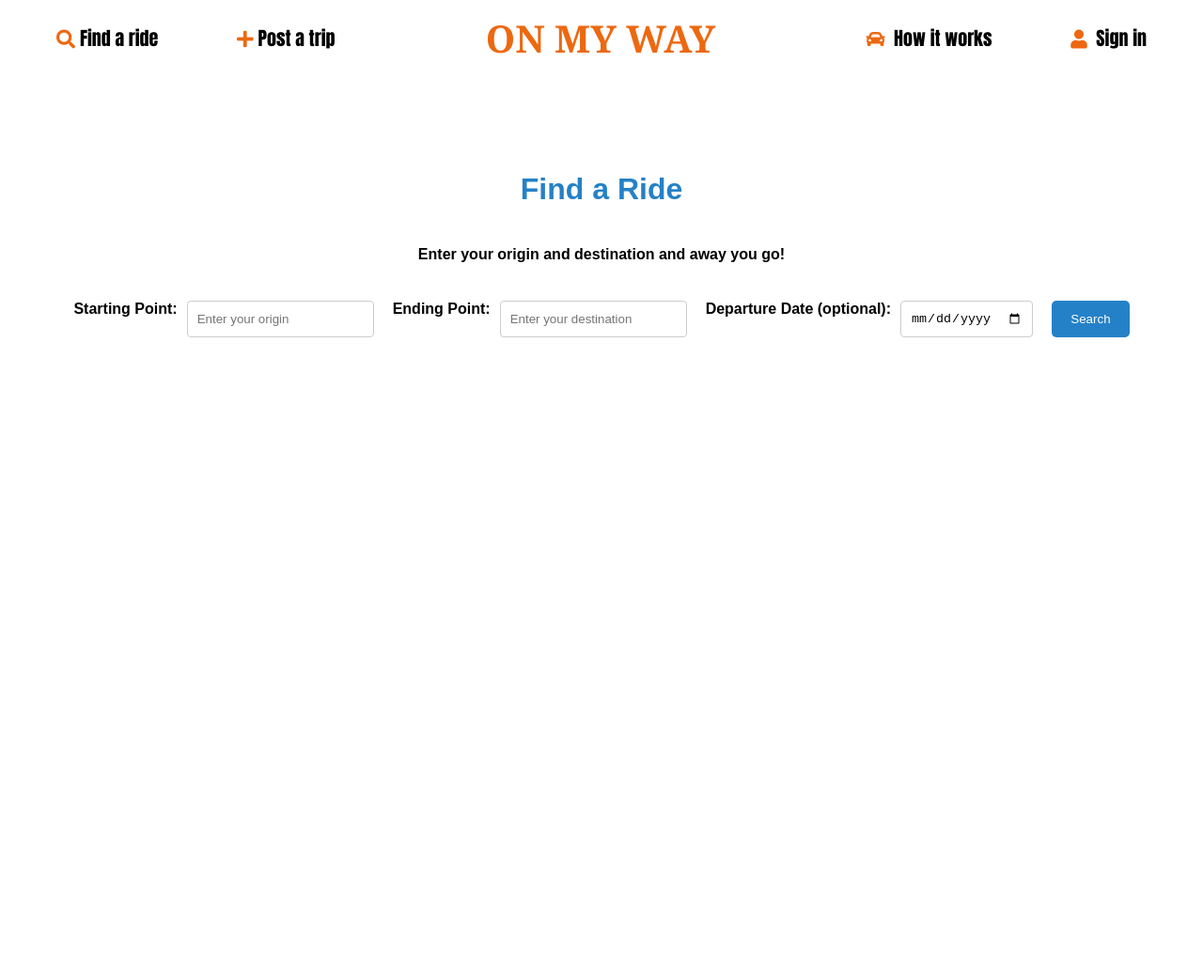
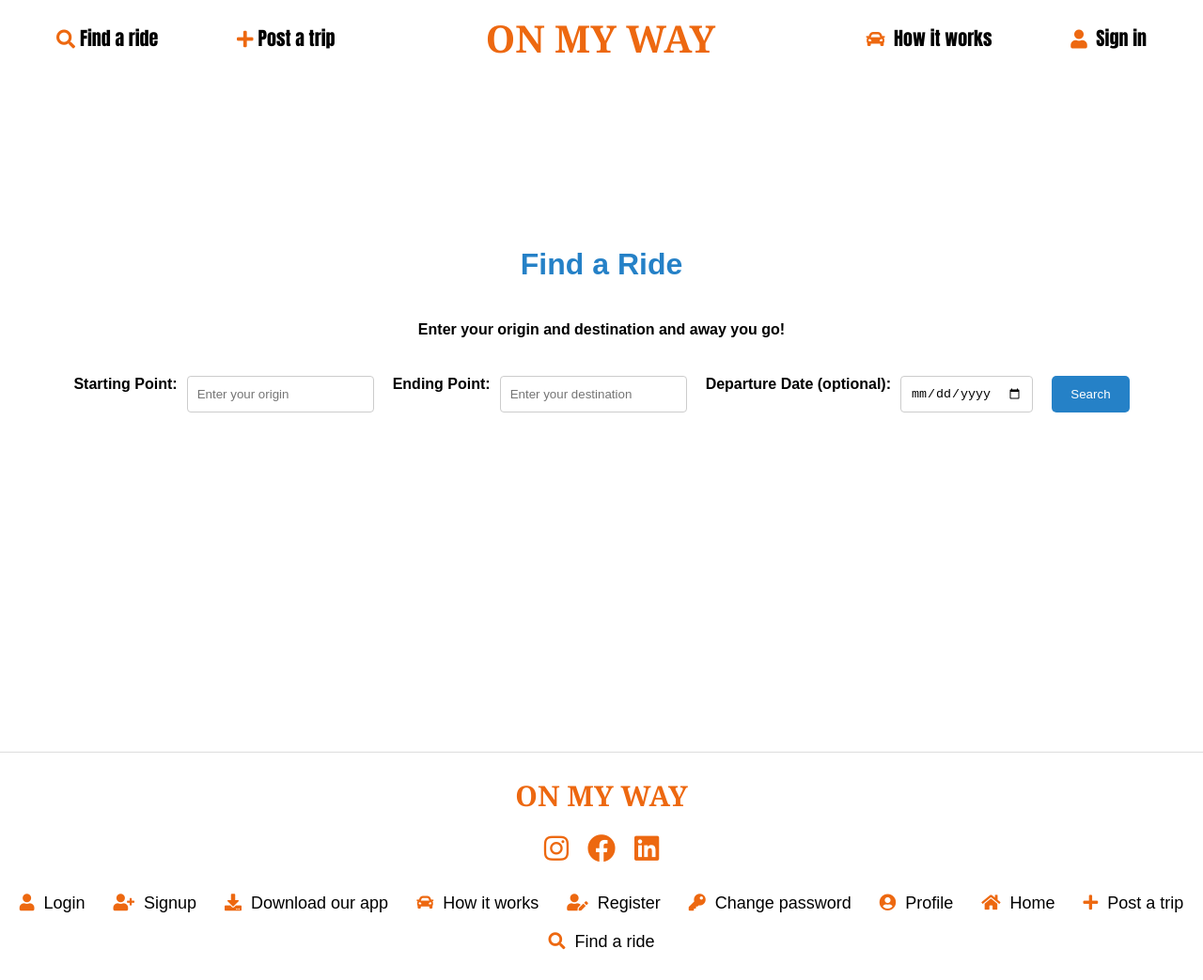
Before and after one commit to rajasekharanap/ON_MY_WAY, a Django app: page /find/ in a window 1280 px wide. Shown: the whole page at 94% size. Before the commit the page ends 800 px from the top, so only its background shows below. Run offline with Django 4.2, Linux system fonts and the light colour scheme; some libraries are stand-ins or nearby versions.

Commit message:
Footer added

```diff
--- a/onmyway/static/css/findtrip.css
+++ b/onmyway/static/css/findtrip.css
@@ -8,7 +8,7 @@
     flex-direction: column;
     justify-content: center;
     align-items: center;
-    height: 40vh; /* Set height to viewport height to center vertically */
+    height: 60vh; /* Set height to viewport height to center vertically */
 }
 
 .findtrip_heading {
--- a/onmyway/static/css/main.css
+++ b/onmyway/static/css/main.css
@@ -1,7 +1,30 @@
 /* common.html styles */
 /* common.html styles */
+html, body {
+    height: 100%;
+    margin: 0;
+    padding: 0;
+}
+
+.wrapper {
+    min-height: 100%;
+    display: flex;
+    flex-direction: column;
+}
+
 .contents {
-    margin-top: 80px; /* Adjust the margin-top to create space between the navbar and content */
+    flex: 1;
+    margin-top: 80px;
+}
+
+.foot {
+    background-color: white;
+    border-top: 1px solid #ddd;
+    width: 100%;
+}
+
+.foot {
+    flex-shrink: 0; /* Prevent footer from shrinking */
 }
 /* common.html styles */
 /* common.html styles */
@@ -108,7 +131,87 @@
 .navbar_dropdown:hover .navbar_dropdown-content {
     display: block;
 }
+/* navbar.html styles */
+/* navbar.html styles */
 
 
-/* navbar.html styles */
-/* navbar.html styles */
+/* footer.html styles */
+/* footer.html styles */
+/* footer.html styles */
+.footer {
+    background-color: white;
+}
+
+.footer_container {
+    display: flex;
+    flex-direction: column;
+    align-items: center;
+}
+
+.footer_left, .footer_center {
+    flex: 1;
+    text-align: center;
+    margin-bottom: 20px;
+}
+
+.footer_logo {
+    font-size: 30px;
+    font-weight: bold;
+    color: #ed6810;
+    font-family: Cambria, Cochin, Georgia, Times, 'Times New Roman', serif;
+    margin-bottom: 20px;
+}
+
+.footer_logo a {
+    text-decoration: none;
+    color: inherit;
+}
+
+.footer_socials {
+    list-style: none;
+    margin: 0;
+    padding: 0;
+    display: flex;
+    justify-content: center;
+}
+
+.footer_socials li {
+    margin: 0 10px;
+    font-size: 30px;
+}
+
+.footer_socials a {
+    color: #000;
+    text-decoration: none;
+}
+
+.footer_navlinks {
+    list-style: none;
+    margin: 0;
+    padding: 0;
+    display: flex;
+    flex-wrap: wrap;
+    justify-content: center;
+}
+
+.footer_navlinks li {
+    margin: 10px 15px;
+    font-size: 18px;
+}
+
+.footer_navlinks a {
+    text-decoration: none;
+    color: #000;
+    font-weight: normal;
+}
+
+.footer_navlinks li a i {
+    margin-right: 5px;
+}
+
+.footer_navlinks li a i, .footer_socials a i {
+    color: #ed6810;
+}
+/* footer.html styles */
+/* footer.html styles */
+/* footer.html styles */
--- a/onmyway/static/css/users.css
+++ b/onmyway/static/css/users.css
@@ -434,7 +434,6 @@
   text-align: left;
   margin-left: 160px;
   margin-top: 20px;
-
 }
 
 .userprofile_edit{
--- a/onmyway/templates/common.html
+++ b/onmyway/templates/common.html
@@ -13,17 +13,21 @@
     <link rel="stylesheet" href="{% static 'css/posttrip.css' %}" >
     <link rel="stylesheet" href="{% static 'css/findtrip.css' %}" >
     <link rel="stylesheet" href="{% static 'css/otherpages.css' %}" >
-        <script async src="https://maps.googleapis.com/maps/api/js?key=AIzaSyB9S2nKTNEkXOLWpwOUKJi2-R26z6Hxlag&libraries=places&callback=initMap">
-</script>
+    <link rel="stylesheet" href="{% static 'css/footer.css' %}" > <!-- New CSS file for footer -->
+    <script async src="https://maps.googleapis.com/maps/api/js?key=YOUR_API_KEY&libraries=places&callback=initMap"></script>
 </head>
 <body>
+    <div class="wrapper">
         <div class="nav">
             {% include "navigation/navbar.html" %}
         </div>
         <div class="contents">
             {% block content %}
-
             {% endblock %}
+        </div>
+    </div>
+    <div class="foot">
+        {% include "navigation/footer.html" %}
     </div>
     <script src="https://cdn.jsdelivr.net/npm/bootstrap@5.3.0-alpha1/dist/js/bootstrap.bundle.min.js"></script>
 </body>
--- /dev/null
+++ b/onmyway/templates/navigation/footer.html
@@ -0,0 +1,26 @@
+<footer class="footer">
+    <div class="footer_container">
+        <div class="footer_left">
+            <h2 class="footer_logo"><a href="/">ON MY WAY</a></h2>
+            <ul class="footer_socials">
+                <li><a href="#"><i class="fab fa-instagram"></i></a></li>
+                <li><a href="#"><i class="fab fa-facebook"></i></a></li>
+                <li><a href="#"><i class="fab fa-linkedin"></i></a></li>
+            </ul>
+        </div>
+        <div class="footer_center">
+            <ul class="footer_navlinks">
+                <li><a href="/login"><i class="fas fa-user"></i> Login</a></li>
+                <li><a href="/register"><i class="fas fa-user-plus"></i> Signup</a></li>
+                <li><a href="#"><i class="fas fa-download"></i> Download our app</a></li>
+                <li><a href="/working"><i class="fas fa-car"></i> How it works</a></li>
+                <li><a href="{% url 'register' %}"><i class="fas fa-user-edit"></i> Register</a></li>
+                <li><a href="{% url 'changepassword' %}"><i class="fas fa-key"></i> Change password</a></li>
+                <li><a href="{% url 'userprofile' %}"><i class="fas fa-user-circle"></i> Profile</a></li>
+                <li><a href="/"><i class="fas fa-home"></i> Home</a></li>
+                <li><a href="/post"><i class="fas fa-plus"></i> Post a trip</a></li>
+                <li><a href="/find"><i class="fas fa-search"></i> Find a ride</a></li>
+            </ul>
+        </div>
+    </div>
+</footer>
--- a/onmyway/templates/navigation/navbar.html
+++ b/onmyway/templates/navigation/navbar.html
@@ -14,7 +14,7 @@
                 <li><a href="/working"><i class="fas fa-car" style="color: #ed6810;"></i> How it works</a></li>
                 {% if user.is_authenticated %}
                     <li class="navbar_dropdown">
-                        <a href="#" class="navbar_dropbtn"><i class="fas fa-caret-down" style="color: #ed6810;"></i>Hi, {{ user.fullname }}</a>
+                        <a href="#" class="navbar_dropbtn"><i class="fas fa-caret-down" style="color: #ed6810;"></i>Welcome</a>
                         <div class="navbar_dropdown-content">
                             <a href="{% url 'userprofile' %}">Profile</a>
                             <a href="{% url 'notifications' %}">Notifications</a>
```
Lines whose indentation alone changed are shown as unchanged.
